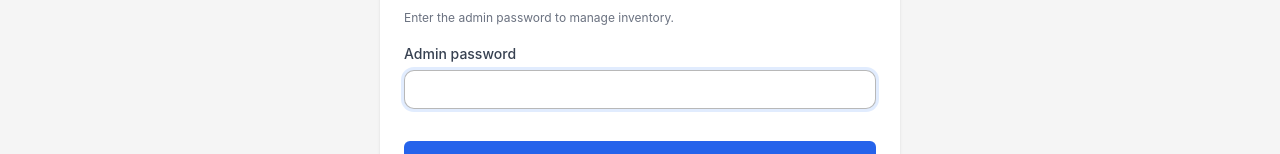
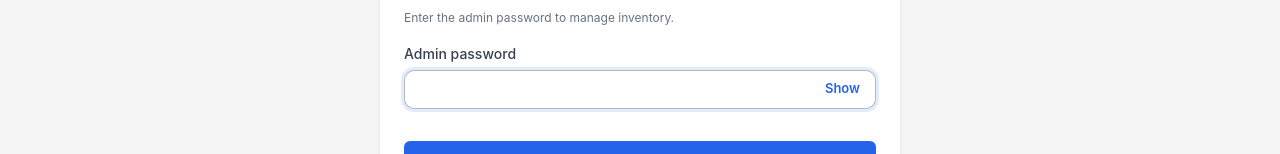
Before and after one commit to nickgfelice/wtt-inventory-prototype, a React (Vite) app: page /login in a window 1280 px wide. Shown: the part 159-313 px from the top of the page. Built offline with nearby package versions, Linux system fonts and the light colour scheme; no server answers.

Commit message:
Add password visibility toggle to login

```diff
--- a/src/components/Login.tsx
+++ b/src/components/Login.tsx
@@ -12,6 +12,7 @@
 export default function Login({ onLogin }: LoginProps) {
   const navigate = useNavigate();
   const [password, setPassword] = useState("");
+  const [showPassword, setShowPassword] = useState(false);
   const [error, setError] = useState("");
   const [isLoading, setIsLoading] = useState(false);
 
@@ -44,15 +45,26 @@
         </p>
         <div className="form-group">
           <label htmlFor="admin-password">Admin password</label>
+          <div className="password-field">
             <input
               id="admin-password"
-            type="password"
+              type={showPassword ? "text" : "password"}
               value={password}
               onChange={(event) => setPassword(event.target.value)}
               autoComplete="current-password"
               required
               autoFocus
             />
+            <button
+              type="button"
+              className="password-toggle"
+              onClick={() => setShowPassword((current) => !current)}
+              aria-label={showPassword ? "Hide password" : "Show password"}
+              title={showPassword ? "Hide password" : "Show password"}
+            >
+              {showPassword ? "Hide" : "Show"}
+            </button>
+          </div>
         </div>
         {error && <div className="ui-section inline-message error-message">{error}</div>}
         <button type="submit" className="btn btn-primary" disabled={isLoading}>
--- a/src/styles.css
+++ b/src/styles.css
@@ -228,6 +228,33 @@
 
 .form-section {
   margin-bottom: 16px;
+}
+
+.password-field {
+  position: relative;
+}
+
+.password-field input {
+  padding-right: 76px;
+}
+
+.password-toggle {
+  position: absolute;
+  top: 50%;
+  right: 8px;
+  transform: translateY(-50%);
+  border: 0;
+  background: transparent;
+  color: #2563eb;
+  font-size: 13px;
+  font-weight: 600;
+  padding: 6px 8px;
+  cursor: pointer;
+}
+
+.password-toggle:hover,
+.password-toggle:focus {
+  color: #1d4ed8;
 }
 
 .helper-text {
```
Lines whose indentation alone changed are shown as unchanged.
